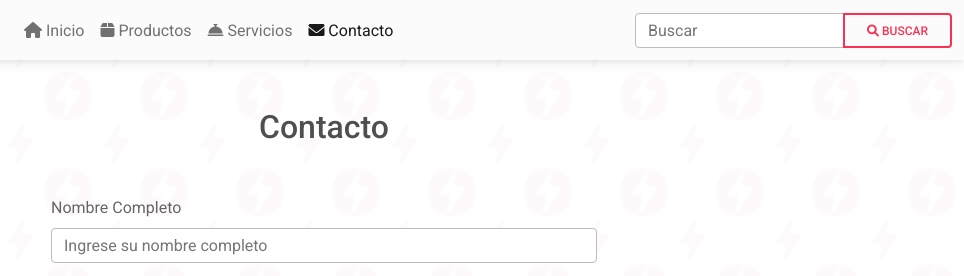
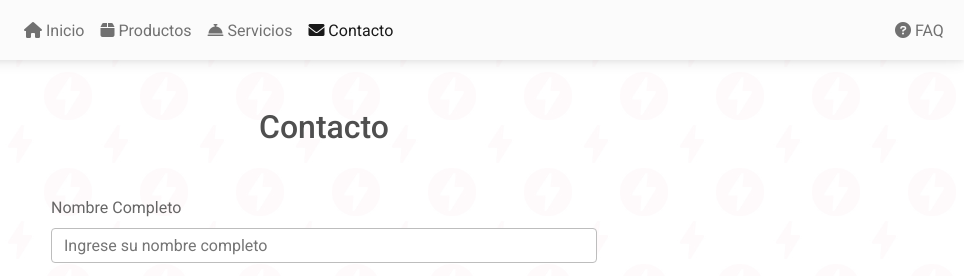
Before and after one commit to JBerrios08/Web-Destello-Studios, a website: page contacto.html in a window 1280 px wide. Shown: the top 276 px of the page, 316-1280 px from the left. Drawn offline with nearby package versions, Linux system fonts and the light colour scheme.

Commit message:
Add files via upload

```diff
--- a/contacto.html
+++ b/contacto.html
@@ -15,6 +15,7 @@
         href="https://fonts.googleapis.com/css2?family=Roboto:wght@300;400;500;700;900&display=swap" />
     <!-- MDB -->
     <link rel="stylesheet" href="https://cdnjs.cloudflare.com/ajax/libs/mdb-ui-kit/3.10.2/mdb.min.css" />
+    <link rel="stylesheet" href="https://cdnjs.cloudflare.com/ajax/libs/animate.css/4.1.1/animate.min.css" />
     <link rel="stylesheet" href="css/style.css">
 </head>
 
@@ -40,19 +41,18 @@
                         <a class="nav-link" href="productos.html"><i class="fas fa-box"></i> Productos</a>
                     </li>
                     <li class="nav-item">
-                        <a class="nav-link" href="productos.html"><i class="fas fa-concierge-bell"></i> Servicios</a>
+                        <a class="nav-link" href="servicios.html"><i class="fas fa-concierge-bell"></i> Servicios</a>
                     </li>
                     <li class="nav-item">
-                        <a class="nav-link active" aria-current="page" href="contacto.html"><i
-                                class="fas fa-envelope"></i> Contacto</a>
+                        <a class="nav-link active" aria-current="page" href="contacto.html"><i class="fas fa-envelope"></i> Contacto</a>
                     </li>
                 </ul>
-                <form class="d-flex input-group w-auto">
-                    <input type="search" class="form-control" placeholder="Buscar" aria-label="Search" />
-                    <button class="btn btn-outline-danger" type="button" data-mdb-ripple-color="dark">
-                        <i class="fas fa-search"></i> Buscar
-                    </button>
-                </form>
+                <!-- Add FAQ link on the right -->
+                <ul class="navbar-nav ms-auto mb-2 mb-lg-0 animate__animated animate__pulse">
+                    <li class="nav-item">
+                        <a class="nav-link" href="faq.html"><i class="fas fa-question-circle"></i> FAQ</a>
+                    </li>
+                </ul>
             </div>
         </div>
     </nav>
```
Also changed, not shown: faq.html (+9 -7 lines), index.html (+8 -7 lines), politica.html (+10 -9 lines), productos.html (+8 -8 lines), servicios.html (+10 -9 lines).
